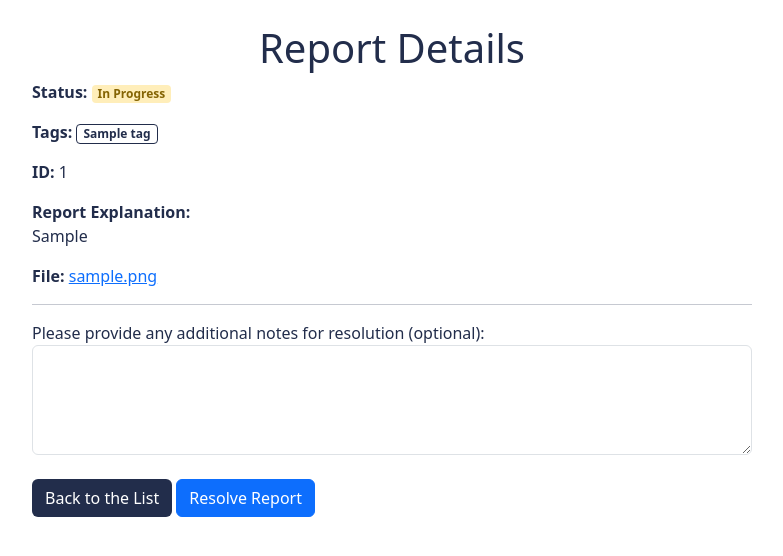
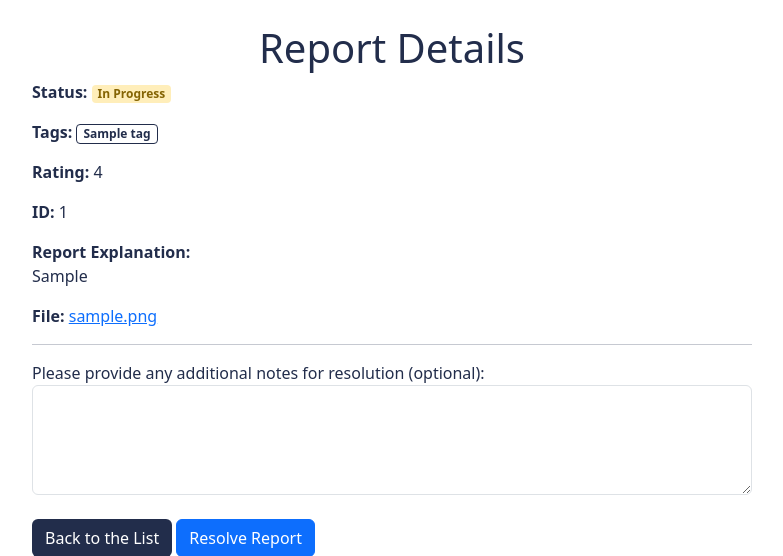
Before and after one commit to MiaLA55/UVA-Dine-Reporter, a Django app: page /individual_file_view/1/ in a window 1280 px wide. Shown: the part 64-620 px from the top of the page, without its empty margins (248-1031 px from the left). Run offline with Django 5.2, Linux system fonts and the light colour scheme; tables that the repository leaves empty hold one stand-in row (values such as "Sample post"); some libraries are stand-ins or nearby versions.

Commit message:
Adding Aditya's rating feature

```diff
--- a/file_upload/models.py
+++ b/file_upload/models.py
@@ -29,3 +29,4 @@ class Report(models.Model):
     submission_time = models.DateTimeField(default=timezone.now)
     id = models.AutoField(primary_key=True)
     location = models.TextField(blank=True, null=True)
+    rating = models.IntegerField(null=True, blank=True, default=1)
--- a/login/templates/login/individual_file_view.html
+++ b/login/templates/login/individual_file_view.html
@@ -94,6 +94,7 @@
                     <p><strong>Location:</strong> {{ report.location }}</p>
 
                     {% endif %}
+                     <p><strong>Rating: </strong>{{ report.rating }}</p>
                     <p><strong>ID:</strong> {{ report.id }}</p>
                     <strong>Report Explanation:</strong>
                     <p>
--- a/login/templates/login/individual_file_view_ip.html
+++ b/login/templates/login/individual_file_view_ip.html
@@ -92,6 +92,7 @@
                     {% else %}
                     <p><strong>Tags:</strong> <span class="text-muted">None</span></p>
                     {% endif %}
+                     <p><strong>Rating: </strong>{{ report.rating }}</p>
                     <p><strong>Location:</strong> {{ report.location }}</p>
 
 
--- a/login/templates/login/individual_file_view_new.html
+++ b/login/templates/login/individual_file_view_new.html
@@ -92,6 +92,7 @@
                     {% else %}
                     <p><strong>Tags:</strong> <span class="text-muted">None</span></p>
                     {% endif %}
+                     <p><strong>Rating: </strong>{{ report.rating }}</p>
                     <p><strong>Location:</strong> {{ report.location }}</p>
 
                     <p><strong>ID:</strong> {{ report.id }}</p>
--- a/login/templates/login/individual_file_view_resolved.html
+++ b/login/templates/login/individual_file_view_resolved.html
@@ -92,6 +92,7 @@
                     {% else %}
                     <p><strong>Tags:</strong> <span class="text-muted">None</span></p>
                     {% endif %}
+                     <p><strong>Rating: </strong>{{ report.rating }}</p>
                     <p><strong>Location:</strong> {{ report.location }}</p>
                     <p><strong>ID:</strong> {{ report.id }}</p>
                     <strong>Report Explanation:</strong>
--- a/login/templates/login/user_list_files.html
+++ b/login/templates/login/user_list_files.html
@@ -112,10 +112,9 @@
                 {% else %}
                 <p><strong>Tags:</strong> <span class="text-muted">None</span></p>
                 {% endif %}
-
+                 <p><strong>Rating: </strong>{{ report.rating }}</p>
                 <p><strong>Location:</strong>
                     {{ report.location }}</p>
-
 
                 <p><strong>File:</strong></p>
                 {% if report.file_name %}
--- a/login/templates/login/user_list_files_ip.html
+++ b/login/templates/login/user_list_files_ip.html
@@ -103,6 +103,7 @@
                 {% else %}
                 <p><strong>Tags:</strong> <span class="text-muted">None</span></p>
                 {% endif %}
+                 <p><strong>Rating: </strong>{{ report.rating }}</p>
 
                 <p><strong>Location:</strong>
                     {{ report.location }}</p>
--- a/login/templates/login/user_list_files_new.html
+++ b/login/templates/login/user_list_files_new.html
@@ -85,7 +85,7 @@
                 {% else %}
                 <p>No tags associated with this report.</p>
                 {% endif %}
-
+                 <p><strong>Rating: </strong>{{ report.rating }}</p>
                 <p><strong>File:</strong></p>
                 {% if report.file_name %}
                 <a href="{% url 'login:file_detail' report.file_name %}" class="file-link">
--- a/login/templates/login/user_list_files_resolved.html
+++ b/login/templates/login/user_list_files_resolved.html
@@ -98,7 +98,7 @@
                 {% else %}
                 <p><strong>Tags:</strong> <span class="text-muted">None</span></p>
                 {% endif %}
-
+                 <p><strong>Rating: </strong>{{ report.rating }}</p>
                 <p><strong>Location:</strong>
                     {{ report.location }}</p>
 
--- a/login/views.py
+++ b/login/views.py
@@ -114,6 +114,7 @@ def upload_file(request):
             uploaded_file = request.FILES["file"]
             file_name = uploaded_file.name
             location = request.POST.get("location")
+            rating = request.POST.get("rating")
             accepted_extensions = ["txt", "pdf", "jpg"]
             file_extension = file_name.split(".")[-1]
             if file_extension not in accepted_extensions:
@@ -135,6 +136,7 @@ def upload_file(request):
                 explanation=report_explanation,
                 filenames=uploaded_file.name,
                 location=location,
+                rating=rating,
             )
 
             # Add the selected tags to the report
@@ -152,10 +154,12 @@ def upload_file(request):
             selected_tags_ids = [int(tag_id) for tag_id in selected_tags_str.split(",") if tag_id.isdigit()]
 
             location = request.POST.get("location")
+            rating = request.POST.get("rating")
             report = Report.objects.create(
                 attached_user=username,
                 explanation=report_explanation,
                 location=location,
+                rating=rating,
             )
             report.tags.add(*selected_tags_ids)
             return render(request, template_name="file_upload/success.html")
@@ -341,6 +345,7 @@ def list_specific_user_files(request):
                     "id": report.id,
                     "tags": report.tags.all(),
                     "location": report.location,
+                    "rating": report.rating,
                 }
             )
 
@@ -375,6 +380,7 @@ def user_list_files_new(request):
                     "id": report.id,
                     "tags": report.tags.all(),
                     "location": report.location,
+                    "rating": report.rating,
                 }
             )
 
@@ -411,6 +417,7 @@ def user_list_files_ip(request):
                     "id": report.id,
                     "tags": report.tags.all(),
                     "location": report.location,
+                    "rating": report.rating,
                 }
             )
 
@@ -447,6 +454,7 @@ def user_list_files_resolved(request):
                     "id": report.id,
                     "tags": report.tags.all(),
                     "location": report.location,
+                    "rating": report.rating,
                 }
             )
 
```
Also changed, not shown: file_upload/templates/file_upload/user_submit_report.html (+10 -0 lines).
